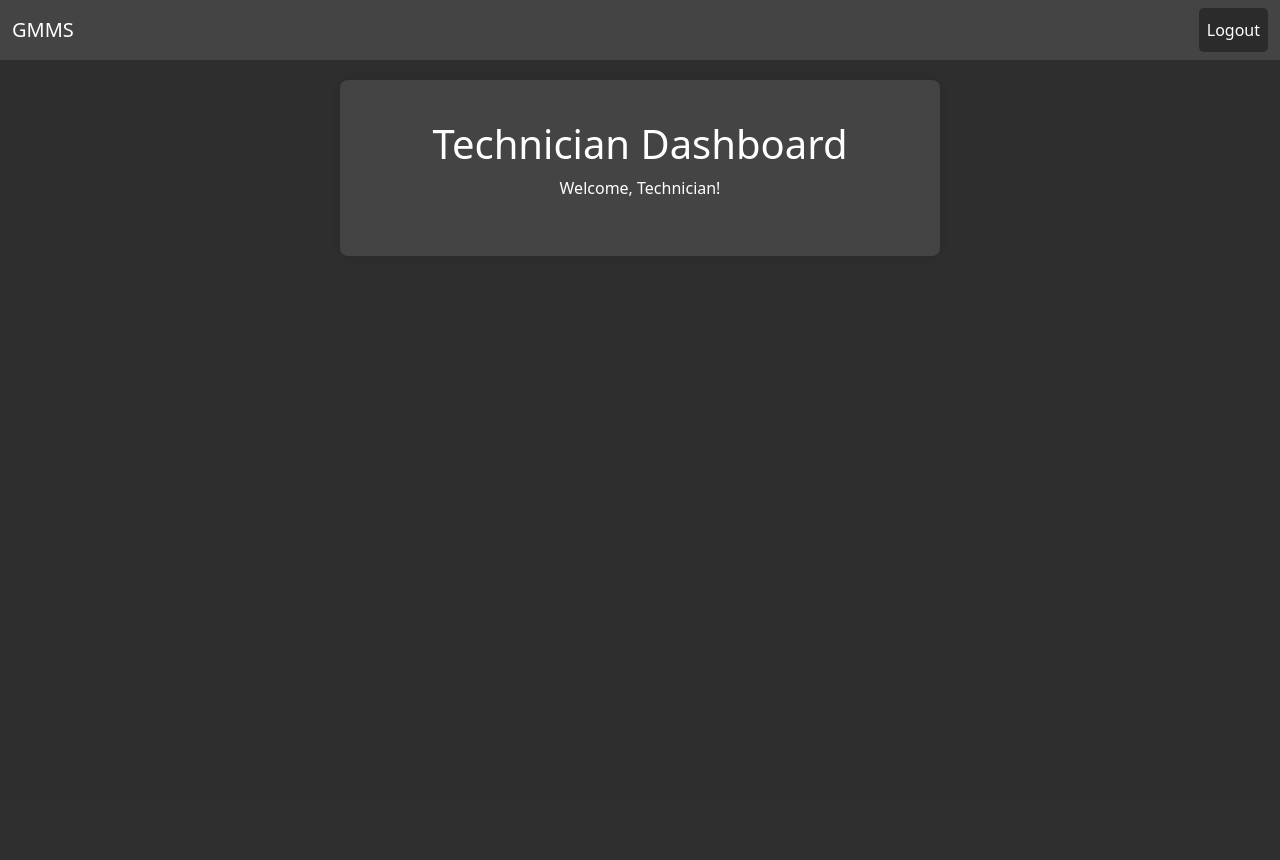
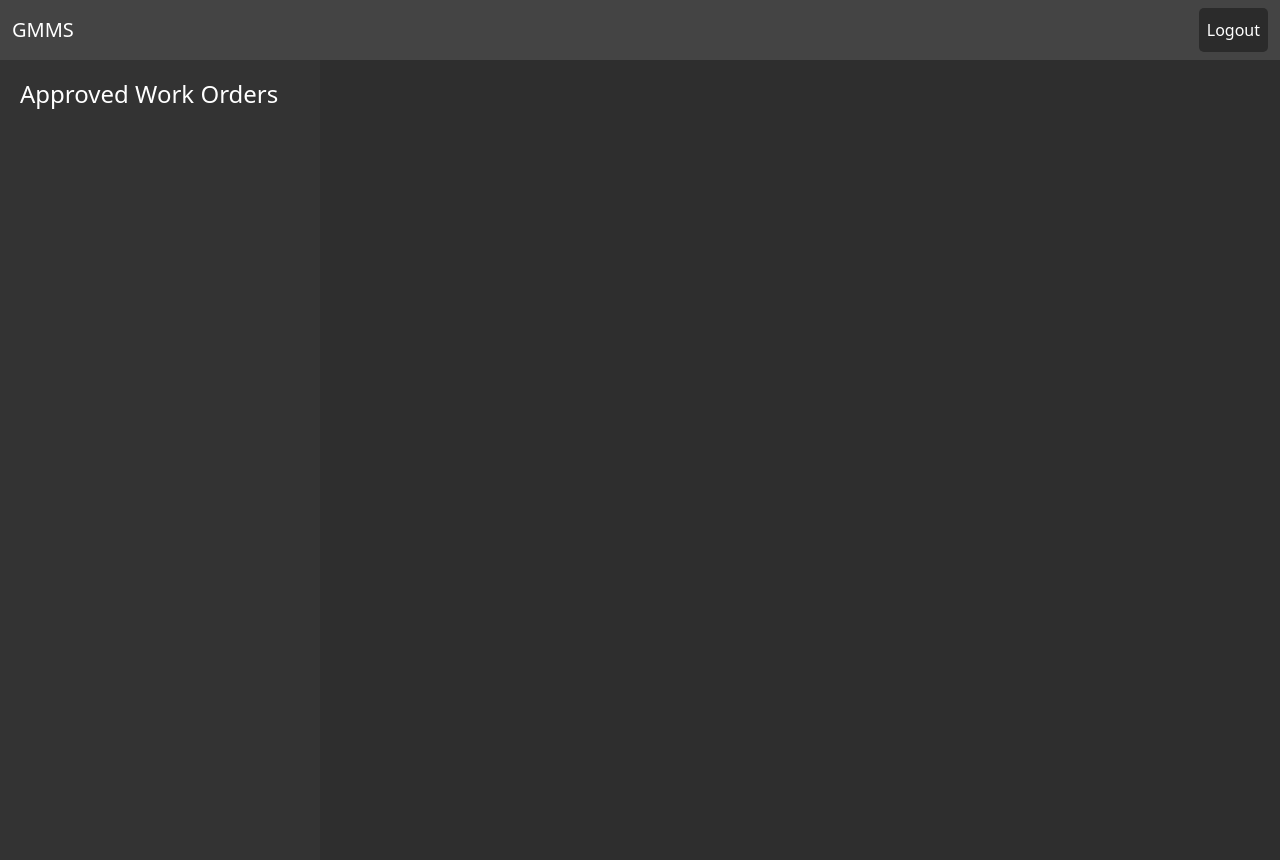
Before and after one commit to AnnaGD/group1-gmms-4398, a Flask app: page /technician_dashboard in a window 1280 px wide. Before the commit the page ends 256 px from the top, so only its background shows below. Run offline with Flask 2, Linux system fonts and the light colour scheme; the visitor is signed in with stand-in values (Sample User, id 1).

Commit message:
Implemented Techninican Dashboard with DB

```diff
--- a/gmms/models/work_request.py
+++ b/gmms/models/work_request.py
@@ -1,3 +1,4 @@
+# work_request.py
 # work_request.py
 from gmms.models import db
 
@@ -9,3 +10,4 @@ class WorkRequest(db.Model):
     department = db.Column(db.String(255), nullable=True)
     equipment_id = db.Column(db.String(255), nullable=True)
     description = db.Column(db.Text, nullable=False)
+    # status = db.Column(db.String(50), nullable=False)  # Add this line
--- a/gmms/templates/TechnicianDashboard.html
+++ b/gmms/templates/TechnicianDashboard.html
@@ -4,45 +4,70 @@
     <meta charset="utf-8">
     <meta name="viewport" content="width=device-width, initial-scale=1">
     <title>Technician Dashboard - GMMS Project</title>
-    <link href="https://cdn.jsdelivr.net/npm/bootstrap@5.3.3/dist/css/bootstrap.min.css" rel="stylesheet" integrity="sha384-QWTKZyjpPEjISv5WaRU9OFeRpok6YctnYmDr5pNlyT2bRjXh0JMhjY6hW+ALEwIH" crossorigin="anonymous">
+    <link href="https://cdn.jsdelivr.net/npm/bootstrap@5.3.3/dist/css/bootstrap.min.css" rel="stylesheet">
     <style>
         body {
             background-color: #2e2e2e;
             color: white;
-            display: flex;
-            flex-direction: column;
-            align-items: center;
             height: 100vh;
             margin: 0;
+            display: flex;
+            overflow: hidden;
         }
         .navbar {
             width: 100%;
             background-color: #444;
+            position: fixed;
+            top: 0;
+            z-index: 1000;
         }
         .navbar .nav-link {
             color: white;
-            background-color: #2b2b2b; /* Darker color for logout button */
+            background-color: #2b2b2b;
             padding: 10px 20px;
             border-radius: 5px;
         }
         .navbar .nav-link:hover {
-            background-color: #1a1a1a; /* Even darker on hover */
+            background-color: #1a1a1a;
+        }
+        .sidebar {
+            width: 25%;
+            background-color: #333;
+            padding: 20px;
+            overflow-y: auto;
+            height: 100vh;
+            margin-top: 60px; /* Adjust for navbar height */
+        }
+        .sidebar .list-group-item {
+            background-color: #444;
+            color: white;
+        }
+        .sidebar .list-group-item:hover {
+            background-color: #555;
+        }
+        .content {
+            flex-grow: 1;
+            padding: 40px;
+            overflow-y: auto;
+            display: flex;
+            justify-content: center;
+            align-items: center;
+            margin-top: 60px; /* Adjust for navbar height */
         }
         .dashboard-container {
             background-color: #444;
-            padding: 40px;
+            padding: 20px;
             border-radius: 8px;
             color: white;
-            width: 70%;
+            width: 100%;
             max-width: 600px;
             text-align: center;
             box-shadow: 0 0 10px rgba(0, 0, 0, 0.1);
-            margin-top: 20px;
         }
     </style>
 </head>
 <body>
-    <script src="https://cdn.jsdelivr.net/npm/bootstrap@5.3.3/dist/js/bootstrap.bundle.min.js" integrity="sha384-YvpcrYf0tY3lHB60NNkmXc5s9fDVZLESaAA55NDzOxhy9GkcIdslK1eN7N6jIeHz" crossorigin="anonymous"></script>
+    <script src="https://cdn.jsdelivr.net/npm/bootstrap@5.3.3/dist/js/bootstrap.bundle.min.js"></script>
 
     <nav class="navbar navbar-expand-lg navbar-dark">
         <div class="container-fluid">
@@ -57,9 +82,27 @@
         </div>
     </nav>
 
-    <div class="dashboard-container">
-        <h1>Technician Dashboard</h1>
-        <p>Welcome, Technician!</p>
+    <div class="sidebar">
+        <h4>Approved Work Orders</h4>
+        <div id="work-orders-list" class="list-group">
+            {% for work_order in approved_work_orders %}
+            <a href="#" class="list-group-item list-group-item-action" data-id="{{ work_order.id }}">
+                <strong>{{ work_order.first_name }} {{ work_order.last_name }}</strong>
+                <p>{{ work_order.description | truncate(50) }}</p>
+            </a>
+            {% endfor %}
+        </div>
+    </div>
+
+    <div class="content">
+        <div id="work-order-details" class="dashboard-container" style="display: none;">
+            <h2>Work Order Details</h2>
+            <p><strong>Customer Name:</strong> <span id="customer-name"></span></p>
+            <p><strong>Email Address:</strong> <span id="email-address"></span></p>
+            <p><strong>Department:</strong> <span id="department"></span></p>
+            <p><strong>Equipment ID:</strong> <span id="equipment-id"></span></p>
+            <p><strong>Description:</strong> <span id="description"></span></p>
+        </div>
     </div>
 
     <script>
@@ -68,6 +111,25 @@
             // Handle logout logic here
             window.location.href = '/auth?form_type=login';
         });
+
+        document.getElementById('work-orders-list').addEventListener('click', function(event) {
+            if (event.target.closest('.list-group-item')) {
+                event.preventDefault();
+                const id = event.target.closest('.list-group-item').getAttribute('data-id');
+                // Fetch work order details from the server
+                fetch(`/technician/work_order/${id}`)
+                    .then(response => response.json())
+                    .then(data => {
+                        document.getElementById('customer-name').textContent = `${data.first_name} ${data.last_name}`;
+                        document.getElementById('email-address').textContent = data.email;
+                        document.getElementById('department').textContent = data.department;
+                        document.getElementById('equipment-id').textContent = data.equipment_id;
+                        document.getElementById('description').textContent = data.description;
+
+                        document.getElementById('work-order-details').style.display = 'block';
+                    });
+            }
+        });
     </script>
 </body>
 </html>
```
Also changed, not shown: gmms/models/reset_db.py (added, +8 -0 lines), gmms/reset_db.py (added, +8 -0 lines), gmms/routes/approver.py (+21 -2 lines), gmms/routes/technician.py (+10 -4 lines), gmms/templates/ApproverDashboard.html (+23 -0 lines).
